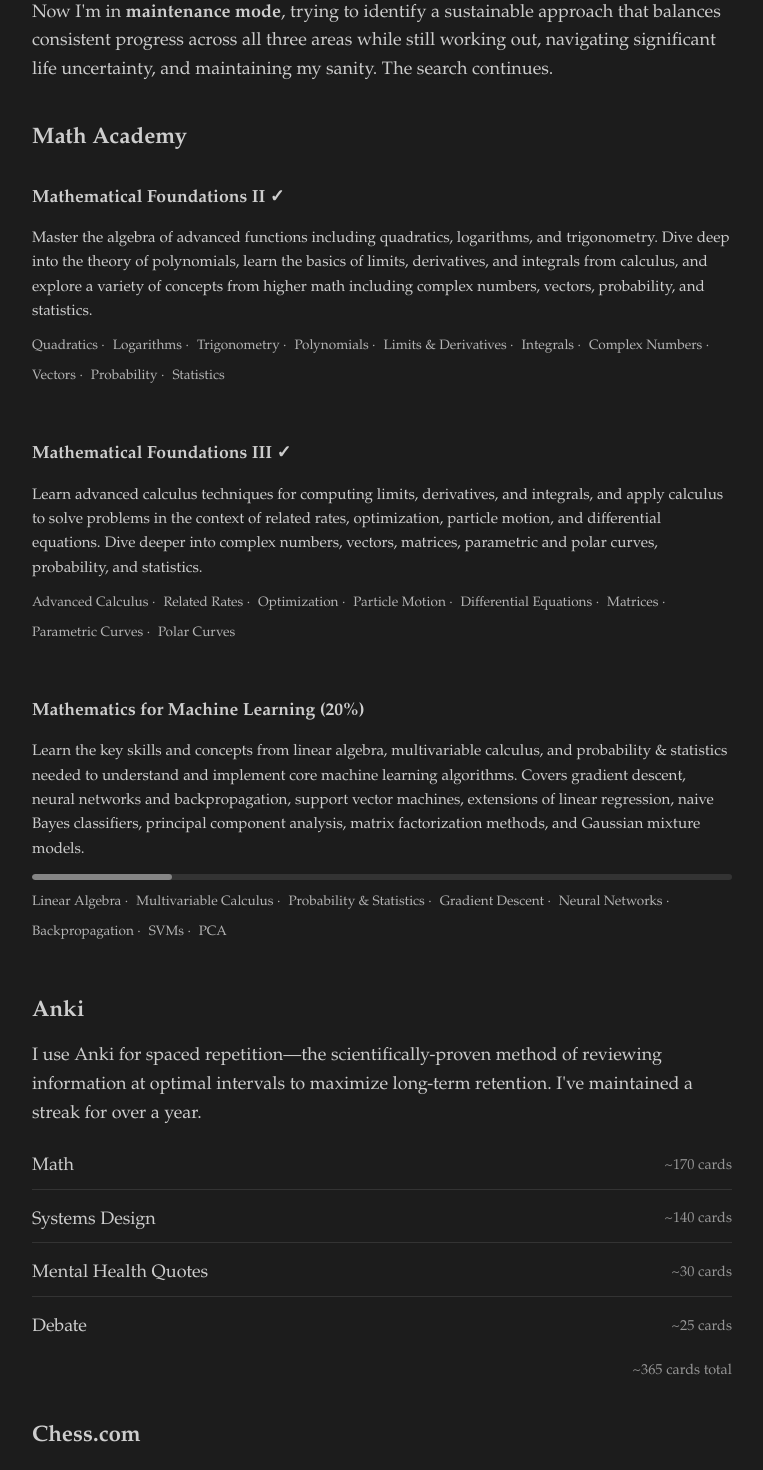
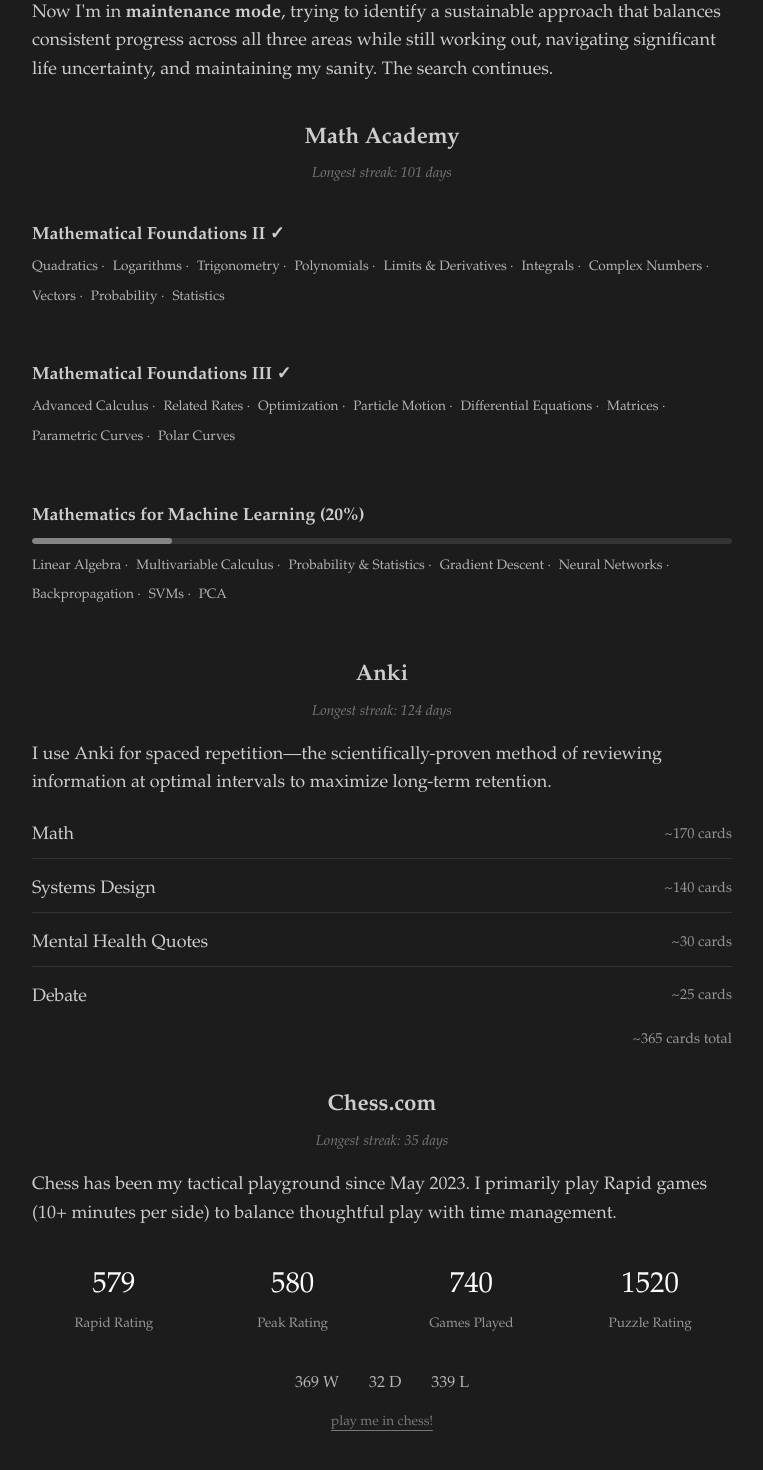
Before and after one commit to mbbbackus/benbackus, a React (Create React App) app: page /#/ in a window 1280 px wide. Before the commit this address led to /#/about. Shown: the part 8000-9470 px from the top of the page, without its empty margins (258-1021 px from the left). Built offline with nearby package versions, Linux system fonts and the light colour scheme.

Commit message:
Center section headers, add streak info, simplify math section, restyle chess link

```diff
--- a/src/components/sections/SelfStudySection.jsx
+++ b/src/components/sections/SelfStudySection.jsx
@@ -40,17 +40,12 @@
       </div>
 
       <div className="study-section">
-        <h2>Math Academy</h2>
+        <h2 className="section-header-centered">Math Academy</h2>
+        <p className="streak-info">Longest streak: 101 days</p>
         <div className="study-content">
           <div className="course-list">
-            <div className="course-item completed">
+            <div className="course-item">
               <h3>Mathematical Foundations II ✓</h3>
-              <p className="course-desc">
-                Master the algebra of advanced functions including quadratics, logarithms, and trigonometry.
-                Dive deep into the theory of polynomials, learn the basics of limits, derivatives, and integrals
-                from calculus, and explore a variety of concepts from higher math including complex numbers,
-                vectors, probability, and statistics.
-              </p>
               <div className="topics">
                 <span className="topic">Quadratics</span>
                 <span className="topic">Logarithms</span>
@@ -65,14 +60,8 @@
               </div>
             </div>
 
-            <div className="course-item completed">
+            <div className="course-item">
               <h3>Mathematical Foundations III ✓</h3>
-              <p className="course-desc">
-                Learn advanced calculus techniques for computing limits, derivatives, and integrals, and apply
-                calculus to solve problems in the context of related rates, optimization, particle motion, and
-                differential equations. Dive deeper into complex numbers, vectors, matrices, parametric and
-                polar curves, probability, and statistics.
-              </p>
               <div className="topics">
                 <span className="topic">Advanced Calculus</span>
                 <span className="topic">Related Rates</span>
@@ -85,15 +74,8 @@
               </div>
             </div>
 
-            <div className="course-item in-progress">
+            <div className="course-item">
               <h3>Mathematics for Machine Learning (20%)</h3>
-              <p className="course-desc">
-                Learn the key skills and concepts from linear algebra, multivariable calculus, and probability
-                & statistics needed to understand and implement core machine learning algorithms. Covers gradient
-                descent, neural networks and backpropagation, support vector machines, extensions of linear
-                regression, naive Bayes classifiers, principal component analysis, matrix factorization methods,
-                and Gaussian mixture models.
-              </p>
               <div className="progress-bar">
                 <div className="progress-fill" style={{width: '20%'}}></div>
               </div>
@@ -113,11 +95,12 @@
       </div>
 
       <div className="study-section">
-        <h2>Anki</h2>
+        <h2 className="section-header-centered">Anki</h2>
+        <p className="streak-info">Longest streak: 124 days</p>
         <div className="study-content">
           <p>
             I use Anki for spaced repetition—the scientifically-proven method of reviewing information
-            at optimal intervals to maximize long-term retention. I've maintained a streak for over a year.
+            at optimal intervals to maximize long-term retention.
           </p>
           <div className="deck-list">
             <div className="deck-item">
@@ -142,7 +125,8 @@
       </div>
 
       <div className="study-section">
-        <h2>Chess.com</h2>
+        <h2 className="section-header-centered">Chess.com</h2>
+        <p className="streak-info">Longest streak: 35 days</p>
         <div className="study-content">
           <p>
             Chess has been my tactical playground since May 2023. I primarily play Rapid games
@@ -171,8 +155,8 @@
             <span>32 D</span>
             <span>339 L</span>
           </div>
-          <p className="chess-link">
-            <a href="https://www.chess.com/member/mbbbackus">View my Chess.com profile →</a>
+          <p className="chess-link-small">
+            <a href="https://www.chess.com/member/mbbbackus">play me in chess!</a>
           </p>
         </div>
       </div>
--- a/src/styles/SelfStudy.css
+++ b/src/styles/SelfStudy.css
@@ -38,7 +38,19 @@
 
 .study-section h2 {
   font-size: 1.4rem;
-  margin-bottom: 15px;
+  margin-bottom: 5px;
+}
+
+.section-header-centered {
+  text-align: center;
+}
+
+.streak-info {
+  text-align: center;
+  color: rgb(120, 120, 120);
+  font-size: 0.9rem;
+  margin-bottom: 20px;
+  font-style: italic;
 }
 
 .study-content {
@@ -177,6 +189,16 @@
   margin-top: 15px;
 }
 
+.chess-link-small {
+  text-align: center;
+  margin-top: 15px;
+  font-size: 0.85rem;
+}
+
+.chess-link-small a {
+  color: rgb(120, 120, 120);
+}
+
 /* Mobile adjustments */
 @media only screen and (max-width: 600px) {
   .selfStudyPage {
```
